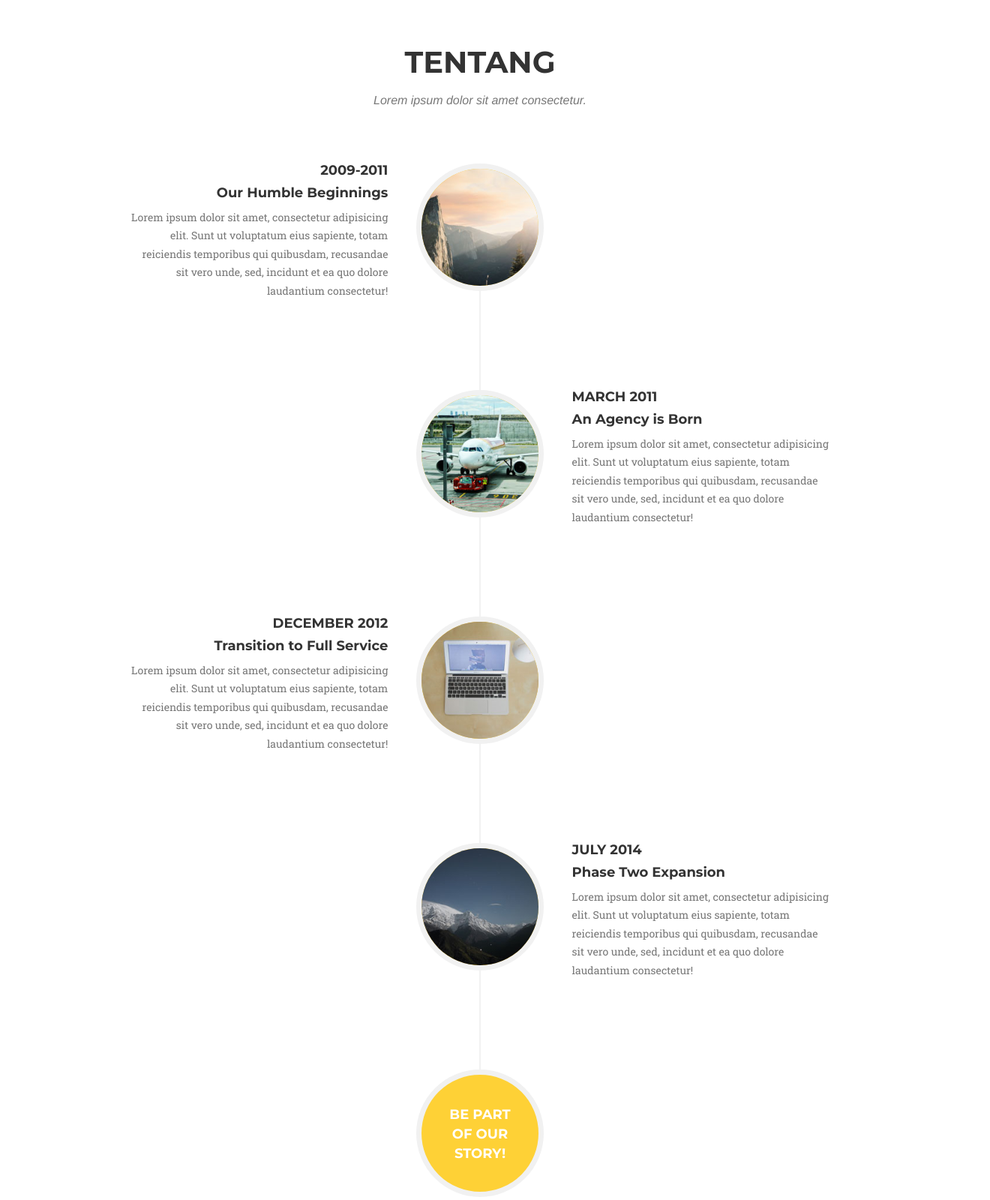
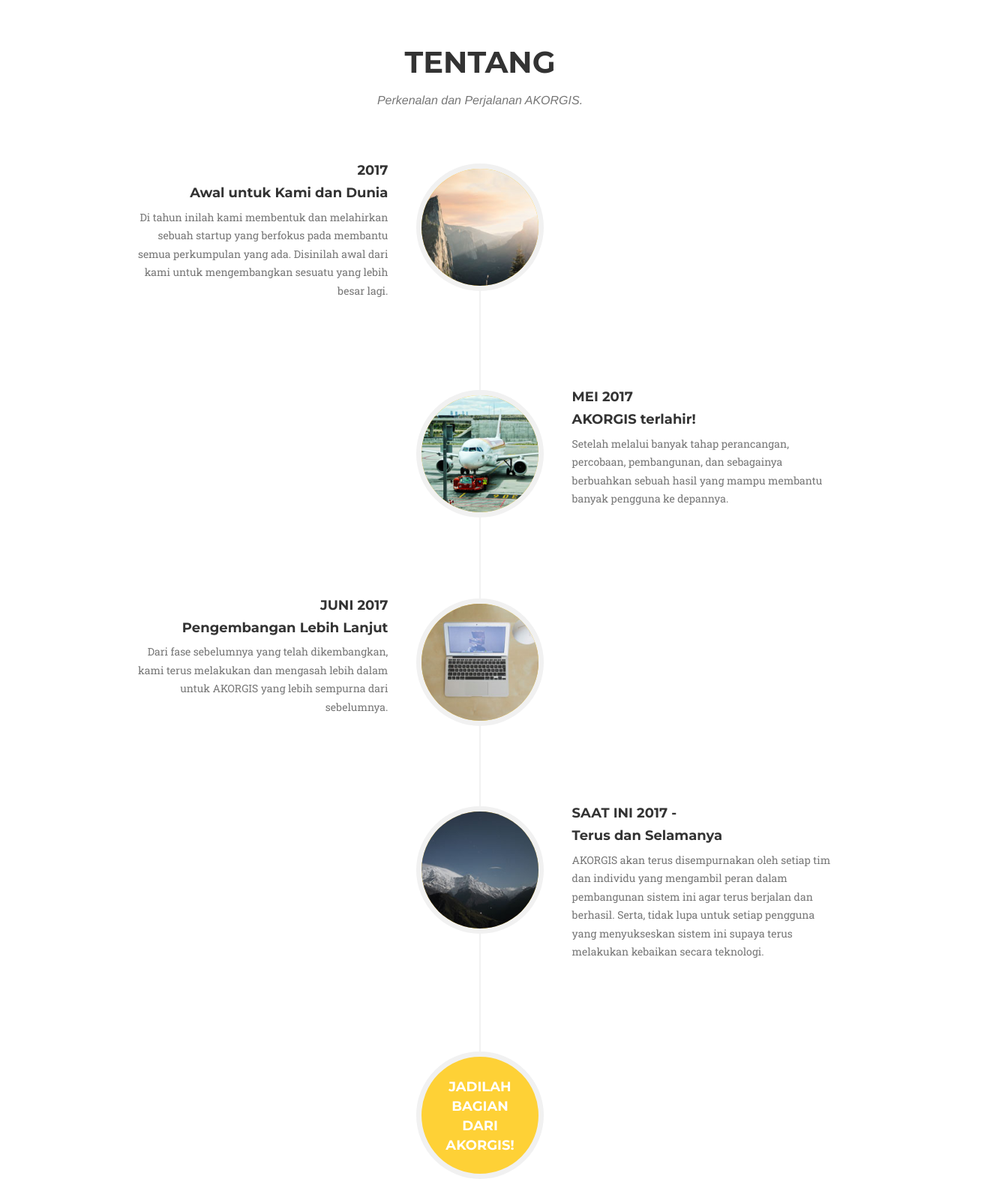
Before and after one commit to 16110362/Akorgis, a website: page index.html in a window 1280 px wide. Shown: the part 2840-4440 px from the top of the page at 75% size, 1320 px wide, since content can reach past the window. Drawn offline with nearby package versions, Linux system fonts and the light colour scheme; a web font is replaced by a local one.

Commit message:
tambah banyak

```diff
--- a/css/agency.css
+++ b/css/agency.css
@@ -564,7 +564,7 @@ section h3.section-subheading {
     margin-left: -85px;
   }
   .timeline > li .timeline-image h4 {
-    margin-top: 40px;
+    margin-top: 27px;
   }
   .timeline > li.timeline-inverted > .timeline-panel {
     padding: 0 100px 20px 20px;
--- a/index.html
+++ b/index.html
@@ -230,7 +230,7 @@
             <div class="row">
                 <div class="col-lg-12 text-center">
                     <h2 class="section-heading">Tentang</h2>
-                    <h3 class="section-subheading text-muted">Lorem ipsum dolor sit amet consectetur.</h3>
+                    <h3 class="section-subheading text-muted">Perkenalan dan Perjalanan AKORGIS.</h3>
                 </div>
             </div>
             <div class="row">
@@ -242,11 +242,11 @@
                             </div>
                             <div class="timeline-panel">
                                 <div class="timeline-heading">
-                                    <h4>2009-2011</h4>
-                                    <h4 class="subheading">Our Humble Beginnings</h4>
+                                    <h4>2017</h4>
+                                    <h4 class="subheading">Awal untuk Kami dan Dunia</h4>
                                 </div>
                                 <div class="timeline-body">
-                                    <p class="text-muted">Lorem ipsum dolor sit amet, consectetur adipisicing elit. Sunt ut voluptatum eius sapiente, totam reiciendis temporibus qui quibusdam, recusandae sit vero unde, sed, incidunt et ea quo dolore laudantium consectetur!</p>
+                                    <p class="text-muted">Di tahun inilah kami membentuk dan melahirkan sebuah startup yang berfokus pada membantu semua perkumpulan yang ada. Disinilah awal dari kami untuk mengembangkan sesuatu yang lebih besar lagi.</p>
                                 </div>
                             </div>
                         </li>
@@ -256,11 +256,11 @@
                             </div>
                             <div class="timeline-panel">
                                 <div class="timeline-heading">
-                                    <h4>March 2011</h4>
-                                    <h4 class="subheading">An Agency is Born</h4>
+                                    <h4>Mei 2017</h4>
+                                    <h4 class="subheading">AKORGIS terlahir!</h4>
                                 </div>
                                 <div class="timeline-body">
-                                    <p class="text-muted">Lorem ipsum dolor sit amet, consectetur adipisicing elit. Sunt ut voluptatum eius sapiente, totam reiciendis temporibus qui quibusdam, recusandae sit vero unde, sed, incidunt et ea quo dolore laudantium consectetur!</p>
+                                    <p class="text-muted">Setelah melalui banyak tahap perancangan, percobaan, pembangunan, dan sebagainya berbuahkan sebuah hasil yang mampu membantu banyak pengguna ke depannya.</p>
                                 </div>
                             </div>
                         </li>
@@ -270,11 +270,11 @@
                             </div>
                             <div class="timeline-panel">
                                 <div class="timeline-heading">
-                                    <h4>December 2012</h4>
-                                    <h4 class="subheading">Transition to Full Service</h4>
+                                    <h4>Juni 2017</h4>
+                                    <h4 class="subheading">Pengembangan Lebih Lanjut</h4>
                                 </div>
                                 <div class="timeline-body">
-                                    <p class="text-muted">Lorem ipsum dolor sit amet, consectetur adipisicing elit. Sunt ut voluptatum eius sapiente, totam reiciendis temporibus qui quibusdam, recusandae sit vero unde, sed, incidunt et ea quo dolore laudantium consectetur!</p>
+                                    <p class="text-muted">Dari fase sebelumnya yang telah dikembangkan, kami terus melakukan dan mengasah lebih dalam untuk AKORGIS yang lebih sempurna dari sebelumnya.</p>
                                 </div>
                             </div>
                         </li>
@@ -284,19 +284,19 @@
                             </div>
                             <div class="timeline-panel">
                                 <div class="timeline-heading">
-                                    <h4>July 2014</h4>
-                                    <h4 class="subheading">Phase Two Expansion</h4>
+                                    <h4>Saat Ini 2017 - </h4>
+                                    <h4 class="subheading">Terus dan Selamanya</h4>
                                 </div>
                                 <div class="timeline-body">
-                                    <p class="text-muted">Lorem ipsum dolor sit amet, consectetur adipisicing elit. Sunt ut voluptatum eius sapiente, totam reiciendis temporibus qui quibusdam, recusandae sit vero unde, sed, incidunt et ea quo dolore laudantium consectetur!</p>
+                                    <p class="text-muted">AKORGIS akan terus disempurnakan oleh setiap tim dan individu yang mengambil peran dalam pembangunan sistem ini agar terus berjalan dan berhasil. Serta, tidak lupa untuk setiap pengguna yang menyukseskan sistem ini supaya terus melakukan kebaikan secara teknologi.</p>
                                 </div>
                             </div>
                         </li>
                         <li class="timeline-inverted">
                             <div class="timeline-image">
-                                <h4>Be Part
-                                    <br>Of Our
-                                    <br>Story!</h4>
+                                <h4>Jadilah Bagian
+                                    <br>dari
+                                    <br>AKORGIS!</h4>
                             </div>
                         </li>
                     </ul>
@@ -319,7 +319,7 @@
                     <div class="team-member">
                         <img src="img/team/4.jpg" class="img-responsive img-circle" alt="">
                         <h4>Reza Hanif Malik Fajar <br>16.11.0357</h4>
-                        <p class="text-muted">Ketua Project</p>
+                        <p class="text-muted">Project Leader</p>
                         <ul class="list-inline social-buttons">
                               <li><a href="https://www.facebook.com"><i class="fa fa-facebook"></i></a>
                             </li>
@@ -331,7 +331,7 @@
                     <div class="team-member">
                         <img src="img/team/5.jpg" class="img-responsive img-circle" alt="">
                         <h4>Aji Samudera <br>16.11.0358</h4>
-                        <p class="text-muted">CSS Coder</p>
+                        <p class="text-muted">Full-stack Developer</p>
                         <ul class="list-inline social-buttons">
                                <li><a href="https://www.facebook.com"><i class="fa fa-facebook"></i></a>
                             </li>
@@ -343,7 +343,7 @@
                     <div class="team-member">
                         <img src="img/team/7.jpg" class="img-responsive img-circle" alt="">
                         <h4>Naurah Nazzifah <br>16.11.0349</h4>
-                        <p class="text-muted">HTML Coder</p>
+                        <p class="text-muted">Full-stack Developer</p>
                         <ul class="list-inline social-buttons">
                               <li><a href="https://www.facebook.com"><i class="fa fa-facebook"></i></a>
                             </li>
@@ -357,7 +357,7 @@
                     <div class="team-member">
                         <img src="img/team/6.jpg" class="img-responsive img-circle" alt="">
                         <h4>Bonifasius Henri Suni<br>16.11.0362</h4>
-                        <p class="text-muted">Anggota</p>
+                        <p class="text-muted">Java Developer</p>
                         <ul class="list-inline social-buttons">
                             <li><a href="https://www.facebook.com"><i class="fa fa-facebook"></i></a>
                             </li>
@@ -369,7 +369,7 @@
                     <div class="team-member">
                         <img src="img/team/8.jpg" class="img-responsive img-circle" alt="">
                         <h4>Rahman Bayu W<br>16.11.0388</h4>
-                        <p class="text-muted">Anggota</p>
+                        <p class="text-muted">Java Developer</p>
                         <ul class="list-inline social-buttons">
                             <li><a href="https://www.facebook.com/rahman.bayuw"><i class="fa fa-facebook"></i></a>
                             </li>
@@ -379,7 +379,7 @@
                 </div>
             <div class="row">
                 <div class="col-lg-8 col-lg-offset-2 text-center">
-                    <p class="large text-muted">Lorem ipsum dolor sit amet, consectetur adipisicing elit. Aut eaque, laboriosam veritatis, quos non quis ad perspiciatis, totam corporis ea, alias ut unde.</p>
+                    <p class="large text-muted">Sebuah kerja keras dan cerdas dibalut dengan kebersamaan dan sportifitas serta pola pikir cerdas kreatif mampu membangun dan melahirkan ide-ide dan karya yang inovatif dan menggebrak sebuah industri tinggi secara kecil dan besar.</p>
                 </div>
             </div>
         </div>
@@ -390,7 +390,6 @@
         <div class="container">
             <div class="row">
                 <div class="col-md-3 col-sm-6">
-<<<<<<< HEAD
                     <a href="https://amikom.ac.id/">
                         <img src="img/logos/logo_amikom.png" class="img-responsive img-centered" alt="">
                     </a>
@@ -408,11 +407,6 @@
                 <div class="col-md-3 col-sm-6">
                     <a href="#">
                         <img src="img/logos/creative-market.jpg" class="img-responsive img-centered" alt="">
-=======
-                   <a href="#">
-                        <p>Supported by : </p>
-                        <img src="img/team/amikom.png" class="img-responsive img-centered" alt="">
->>>>>>> 9903566ca6f7e54adc4866eeb55a1bd313be9b02
                     </a>
                 </div>
             </div>
@@ -520,7 +514,7 @@
                 </div>
                 <div class="col-md-4">
                     <ul class="list-inline quicklinks">
-                        <li><a href="#">Kebijakan Privasiy</a>
+                        <li><a href="#">Kebijakan Privasi</a>
                         </li>
                         <li><a href="#">Syarat & Ketentuan</a>
                         </li>
```
